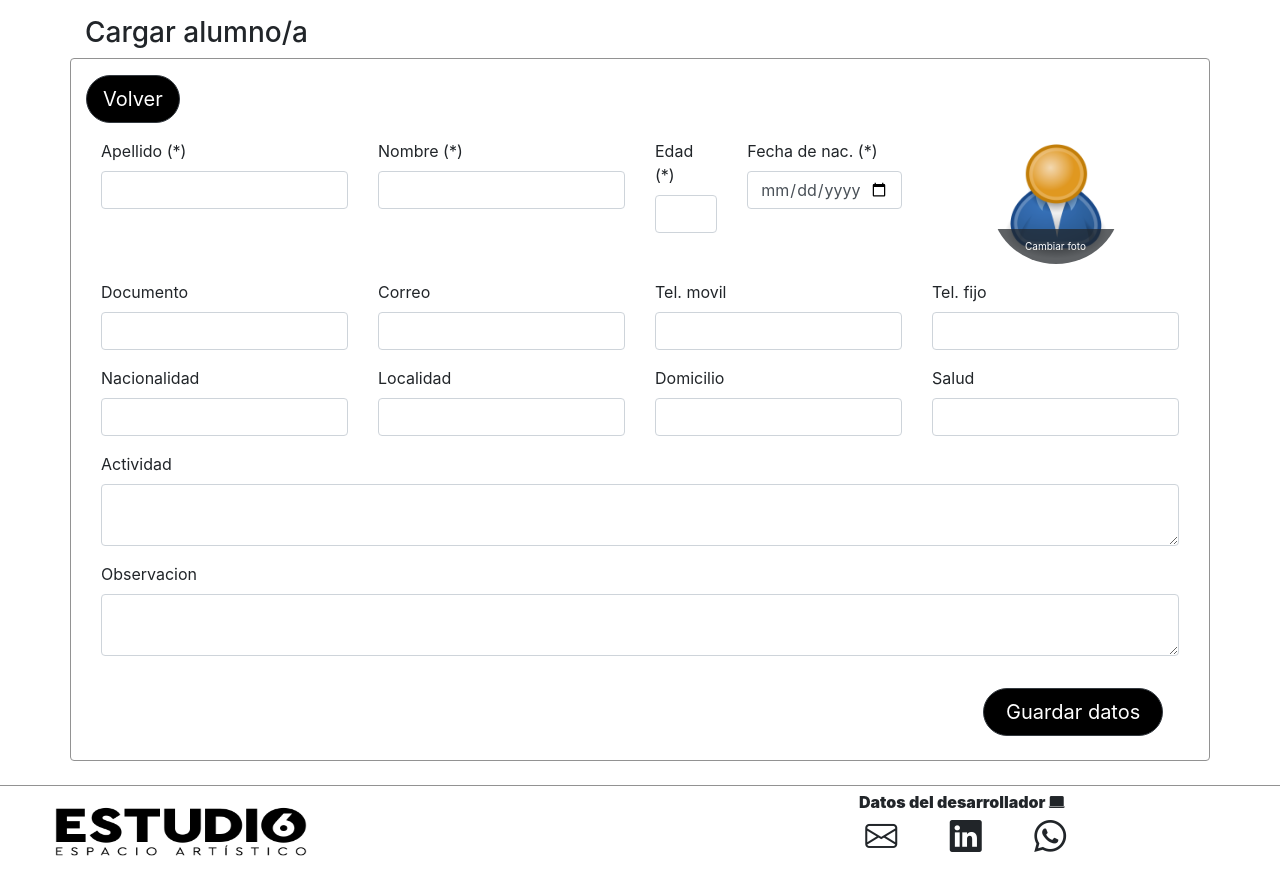
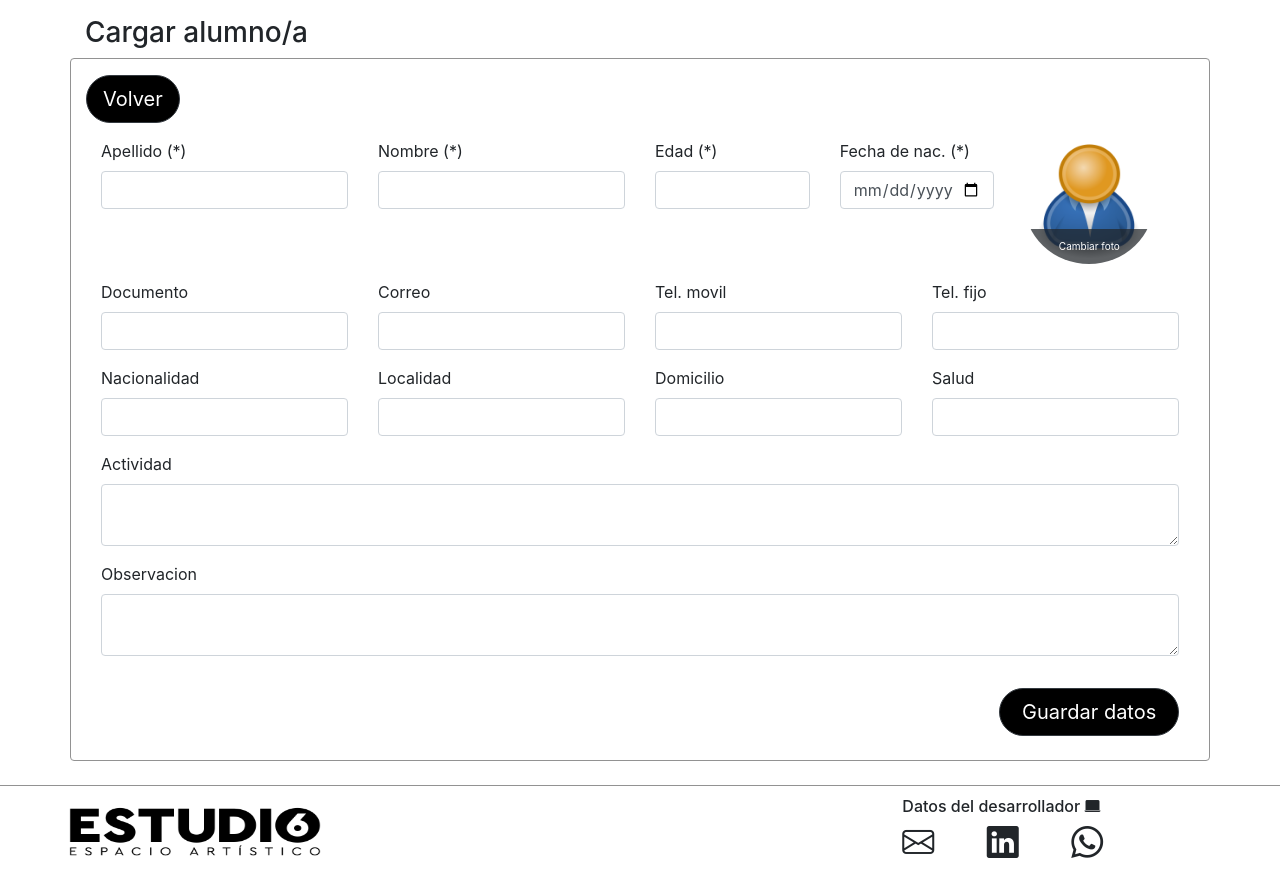
Before and after one commit to Alvii98/proyecto_estudio, a PHP site: page /templates/cargas_temp.php in a window 1280 px wide. Shown: the part 133-1011 px from the top of the page. Run offline with PHP 8.4, Linux system fonts and the light colour scheme.

Commit message:
Acomode el diseño, desde mi casa

```diff
--- a/templates/actividades_temp.php
+++ b/templates/actividades_temp.php
@@ -5,6 +5,7 @@
     <meta http-equiv="X-UA-Compatible" content="IE=edge">
     <meta name="viewport" content="width=device-width, initial-scale=1.0">
     <title>Actividades</title>
+	<link rel="icon" href="img/logo.png" type="image/x-icon">
     <!-- BOOTSTRAP 4.6 -->
     <link rel="stylesheet" href="libs/bootstrap-4.6.1/css/bootstrap.min.css">
     <link rel="stylesheet" href="libs/bootstrap-icons/font/bootstrap-icons.css">
@@ -54,7 +55,7 @@
             </div>
             <div class="col-md-12 d-flex justify-content-center mt-3">
                 <div class="form-group col-md-12">
-                    <button id="guardar_actividad" class="btn btn-dark btn-lg rounded-pill float-right col-md-2 mr-3">Guardar datos</button>
+                    <button id="guardar_actividad" class="btn btn-dark btn-lg rounded-pill float-right col-md-2">Guardar datos</button>
                 </div>
             </div>
         </div>
--- a/templates/cargas_temp.php
+++ b/templates/cargas_temp.php
@@ -5,6 +5,7 @@
     <meta http-equiv="X-UA-Compatible" content="IE=edge">
     <meta name="viewport" content="width=device-width, initial-scale=1.0">
     <title>Cargar alumno/a</title>
+	<link rel="icon" href="img/logo.png" type="image/x-icon">
     <!-- BOOTSTRAP 4.6 -->
     <link rel="stylesheet" href="libs/bootstrap-4.6.1/css/bootstrap.min.css">
     <link rel="stylesheet" href="libs/bootstrap-icons/font/bootstrap-icons.css">
@@ -40,8 +41,8 @@
                 </div>
             </div>
             <div class="col-md-12">
-                <div class="form-group col-md-3 float-right d-flex justify-content-center">
-                    <div class="perfil-img">
+                <div class="form-group col-md-2 float-right">
+                    <div class="perfil-img d-flex justify-content-center">
                         <a id="tomar_foto" class="tomar_foto">Tomar foto</a>
                         <img src="img/icono.jpg" id="id_perfil" class="rounded-circle" height="125" width="130"/>
                         <input type="hidden" id="foto_base64" value="">
@@ -51,19 +52,19 @@
                         </div>
                     </div>
                 </div>
-                <div class="form-group col-md-3 float-left mt-datos">
+                <div class="form-group col-md-3 float-left">
                     <label for="exampleFormControlInput1">Apellido (*)</label>
                     <input type="text" id="apellido" class="form-control">
                 </div>
-                <div class="form-group col-md-3 float-left mt-datos">
+                <div class="form-group col-md-3 float-left">
                     <label for="exampleFormControlInput1">Nombre (*)</label>
                     <input type="text" id="nombre" class="form-control">
                 </div>
-                <div class="form-group col-md-1 float-left mt-datos">
+                <div class="form-group col-md-2 float-left">
                     <label for="exampleFormControlInput1">Edad (*)</label>
                     <input type="text" id="edad" class="form-control">
                 </div>
-                <div class="form-group col-md-2 float-left mt-datos">
+                <div class="form-group col-md-2 float-left">
                     <label for="exampleFormControlInput1">Fecha de nac. (*)</label>
                     <input type="date" id="fecha_nac" class="form-control">
                 </div>
@@ -118,7 +119,7 @@
             </div>
             <div class="col-md-12 mb-4 mt-3">
                 <div class="form-group col-md-12">
-                    <button class="btn btn-dark btn-lg rounded-pill float-right col-md-2 mr-3" id="guardar_datos">Guardar datos</button>
+                    <button class="btn btn-dark btn-lg rounded-pill float-right col-md-2" id="guardar_datos">Guardar datos</button>
                 </div>
             </div>
         </div>
--- a/templates/datos_vinculo_temp.php
+++ b/templates/datos_vinculo_temp.php
@@ -5,6 +5,7 @@
     <meta http-equiv="X-UA-Compatible" content="IE=edge">
     <meta name="viewport" content="width=device-width, initial-scale=1.0">
     <title>Vinculo familiar</title>
+	<link rel="icon" href="img/logo.png" type="image/x-icon">
     <!-- BOOTSTRAP 4.6 -->
     <link rel="stylesheet" href="libs/bootstrap-4.6.1/css/bootstrap.min.css">
     <link rel="stylesheet" href="libs/bootstrap-icons/font/bootstrap-icons.css">
--- a/templates/familiares_temp.php
+++ b/templates/familiares_temp.php
@@ -5,6 +5,7 @@
     <meta http-equiv="X-UA-Compatible" content="IE=edge">
     <meta name="viewport" content="width=device-width, initial-scale=1.0">
     <title>Cargar familiar</title>
+	<link rel="icon" href="img/logo.png" type="image/x-icon">
     <!-- BOOTSTRAP 4.6 -->
     <link rel="stylesheet" href="libs/bootstrap-4.6.1/css/bootstrap.min.css">
     <link rel="stylesheet" href="libs/bootstrap-icons/font/bootstrap-icons.css">
@@ -59,7 +60,7 @@
                 </div>
             <div class="col-md-12 mb-4 mt-3">
                 <div class="form-group col-md-12">
-                    <button id="guardar_familiar" class="btn btn-dark btn-lg rounded-pill float-right col-md-2 mr-3">Guardar familiar</button>
+                    <button id="guardar_familiar" class="btn btn-dark btn-lg rounded-pill float-right col-md-2">Guardar familiar</button>
                 </div>
             </div>
         </div>
--- a/templates/index_temp.php
+++ b/templates/index_temp.php
@@ -5,7 +5,7 @@
     <meta http-equiv="X-UA-Compatible" content="IE=edge">
     <meta name="viewport" content="width=device-width, initial-scale=1.0">
     <title>Busqueda</title>
-	<link rel="icon" href="../img/favicon.ico" type="image/x-icon">
+	<link rel="icon" href="img/logo.png" type="image/x-icon">
     <!-- BOOTSTRAP 4.6 -->
     <link rel="stylesheet" href="libs/bootstrap-4.6.1/css/bootstrap.min.css">
     <link rel="stylesheet" href="libs/bootstrap-icons/font/bootstrap-icons.css">
--- a/templates/partials/footer_temp.php
+++ b/templates/partials/footer_temp.php
@@ -1,14 +1,20 @@
-<header class="container-fluid border-top border-color p-3">
+<header class="container-fluid border-top border-color pt-2 pb-2">
     <div class="row">
         <div class="col-md-12">
-            <div class="float-left col-md-6">
-                <img src="img/logo-Negro.png" width="300px" height="60px">
+            <div class="col-md-8 float-left mt-2">
+                <div class="col-md-12">
+                    <img src="img/logo-Negro.png" width="300px" height="60px">
+                </div>
             </div>
-            <div class="float-right col-md-6 mt-3 center">
-                <label class="h6 desarrollador">Datos del desarrollador <i class="bi bi-laptop-fill"></i></label>
-                <i class="bi bi-envelope h2 mr-5" onclick="location.href='mailto:alvaro.98@live.com.ar'"></i>
-                <i class="bi bi-linkedin h2 mr-5" onclick="window.open('https://www.linkedin.com/in/alvaro-caporaletti-68a104207/', '_blank')"></i>
-                <i class="bi bi-whatsapp h2" onclick="window.open('https://api.whatsapp.com/send?phone=5492346571470', '_blank')"></i>
+            <div class="col-md-3 float-left ml-4">
+                <div class="col-md-12">
+                    <label class="h6">Datos del desarrollador <i class="bi bi-laptop-fill"></i></label>
+                </div>
+                <div class="col-md-12">
+                    <i class="bi bi-envelope h2 mr-5" onclick="location.href='mailto:alvaro.98@live.com.ar'"></i>
+                    <i class="bi bi-linkedin h2 mr-5" onclick="window.open('https://www.linkedin.com/in/alvaro-caporaletti-68a104207/', '_blank')"></i>
+                    <i class="bi bi-whatsapp h2" onclick="window.open('https://api.whatsapp.com/send?phone=5492346571470', '_blank')"></i>
+                </div>
             </div>
         </div>
     </div>
--- a/templates/vinculo_temp.php
+++ b/templates/vinculo_temp.php
@@ -5,6 +5,7 @@
     <meta http-equiv="X-UA-Compatible" content="IE=edge">
     <meta name="viewport" content="width=device-width, initial-scale=1.0">
     <title>Cargar vinculo</title>
+	<link rel="icon" href="img/logo.png" type="image/x-icon">
     <!-- BOOTSTRAP 4.6 -->
     <link rel="stylesheet" href="libs/bootstrap-4.6.1/css/bootstrap.min.css">
     <link rel="stylesheet" href="libs/bootstrap-icons/font/bootstrap-icons.css">
@@ -75,7 +76,7 @@
             </div>
             <div class="col-md-12 d-flex justify-content-center">
                 <div class="form-group col-md-12">
-                    <button id="guardar_vinculo" class="btn btn-dark btn-lg rounded-pill float-right col-md-2 mr-3">Guardar datos</button>
+                    <button id="guardar_vinculo" class="btn btn-dark btn-lg rounded-pill float-right col-md-2">Guardar datos</button>
                 </div>
             </div>
         </div>
```
Also changed, not shown: templates/datos_temp.php (+18 -15 lines), img/ESTUDIO-6.ico (deleted), img/favicon.ico (deleted), img/logo.png (added).
